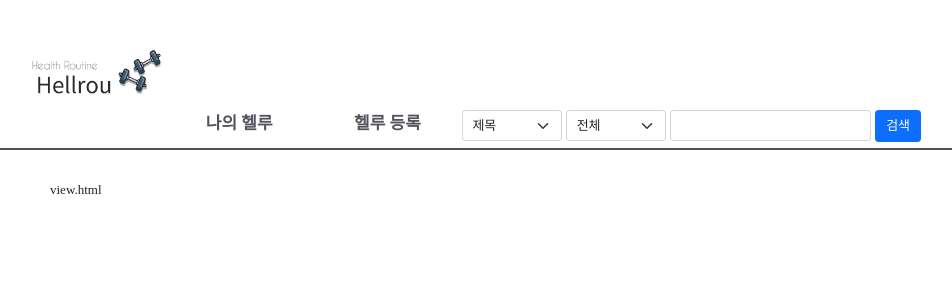
After one commit to MoingXTwice/Hellrou, a Flask app: page /search in a window 1280 px wide. The commit adds this page. Shown: the top 300 px of the page, without its empty margins (20-972 px from the left). Run offline with Flask 2, Linux system fonts and the light colour scheme; data that the repository does not hold is empty; some libraries are stand-ins or nearby versions.

Commit message:
링크 추가, 검색기능 수정

```diff
--- a/app.py
+++ b/app.py
@@ -33,7 +33,7 @@ app.register_blueprint(user_bp, url_prefix='/user')
 def authenticate():
     token_receive = request.cookies.get('mytoken')
     if token_receive:
-        payload = jwt.decode(token_receive, app.secret_key, algorithms=['HS256'])
+        payload = jwt.decode(token_receive, app.secret_key, algorithms=["HS256"])
         g.user_id = payload['id']
         g.auth = True
     else:
@@ -45,18 +45,28 @@ def home():
 
 @app.route('/view_list', methods=['GET'])
 def view_list():
+    post_list = list(db.post.find({'status':True},{'_id': False}))
+    print(post_list)
+    return jsonify({"post_list" : post_list})
+
+@app.route('/search', methods=['GET'])
+def search():
     type = request.args.get('type')
     #cate = request.args.get('cate')
     txt = request.args.get('txt')
+    print(type)
+    print(txt)
+    if type=='title' : #title 검색시 like 조건문
+        print('title')
+        post_list = list(db.post.find({'$and' : [{'title' : {'$regex': txt} },{'status' : True} ]}, {'_id': False}))
+    elif type=='poster_id' : #작성자 검색시 equal 조건문
+        print('poster_id')
+        post_list = list(db.post.find({'$and' : [{'poster_id': txt},{'status' : True} ]}, {'_id': False}))
+    else :
+        post_list = list(db.post.find({'status':True},{'_id': False}))
 
-    if type=='title' : #title 검색시 like 조건문
-        post_list = list(db.post.find({'title' : {'$regex': txt}}, {'_id': False}))
-    elif type=='poster_id' : #작성자 검색시 equal 조건문
-        post_list = list(db.post.find({'poster_id': txt}, {'_id': False}))
-    else :
-        post_list = list(db.post.find({},{'_id': False}))
-
-    return jsonify({"post_list" : post_list})
+    #return jsonify({"post_list" : post_list})
+    return render_template('view.html', post_list=post_list)
 
 if __name__ == '__main__':
     app.run('0.0.0.0', port=5000, debug=True)
--- a/static/css/base.css
+++ b/static/css/base.css
@@ -74,9 +74,8 @@ nav:after {
     font-weight: bold;
 }
 nav .search_box{
-    float: right;
-    width: 456px;
     padding-top: 110px;
+
     margin : 0 30px;
     color : #53535e;
     font-size: 17px;
@@ -112,3 +111,5 @@ nav .login_box .btn{
     font-size: 17px;
     font-weight: bold;
 }
+
+#contents{padding-top : 10px;}
--- a/static/js/base.js
+++ b/static/js/base.js
@@ -1,4 +1,3 @@
-const root_url = "http://localhost:5000/"
 $(document).ready(function () {
     $("nav .search_box button").click(function(){
         let type= $(this).closest(".search_box").find(".type").val()
@@ -8,8 +7,12 @@ $(document).ready(function () {
             alert("작성자로 검색하시려면 검색어를 입력해주세요")
             return
         }
-        let tmp_url = root_url + "view_list?type="+type+"&cate="+cate+"&txt="+txt;
+        let tmp_url = "search?type="+type+"&cate="+cate+"&txt="+txt
+        alert(tmp_url)
+        location.href=tmp_url
+        //go("search?type="+type+"&cate="+cate+"&txt="+txt)
 
+        /*
         $.ajax({
             type: 'GET',
             url: tmp_url,
@@ -21,7 +24,9 @@ $(document).ready(function () {
                     alert("검색 결과가 없습니다")
                     return
                 }
-                $('#contents').empty();
+
+
+                $('body .inner .card_wrap').empty();
                 let a = `
                 <div class="inner">
                     <div class="card_wrap" id="card_wrap">
@@ -46,15 +51,11 @@ $(document).ready(function () {
                             `
                     $('#card_wrap').append(tmp_html)
                 }
+
             }
         })
         //alert(tmp_url);
-
+        */
 
     })
 });
-
-function go(url){
-    let tmp_url= root_url + url
-    location.href=tmp_url
-}
--- a/static/js/main.js
+++ b/static/js/main.js
@@ -10,7 +10,6 @@ function get_all_post(){
         success: function (response) {
             console.log(response)
             let rows = response['post_list']
-
             for (let i = 0; i < rows.length; i++) {
                 let title = rows[i]['title']
                 let desc = rows[i]['desc']
--- a/templates/base.html
+++ b/templates/base.html
@@ -36,8 +36,8 @@
             <div class="img_box">
                 <img src="../static/img/logo.png" style="cursor:pointer;" onclick="location.href=('/');">
             </div>
-            <div class="btn">나의 헬루</div>
-            <div class="btn">헬루 등록</div>
+            <div class="btn" onclick="location.href='/health'">나의 헬루</div>
+            <div class="btn" onclick="location.href='/health/post'">헬루 등록</div>
         </div>
         <div class="search_box">
             <select class="type form-select">
@@ -64,7 +64,9 @@
 
     </div>
 </nav>
+<div id="contents" class="inner">
 {% block contents %}
 {% endblock %}
+</div>
 </body>
 </html>
--- /dev/null
+++ b/templates/view.html
@@ -0,0 +1,16 @@
+{% extends "base.html" %}
+{% block css %}
+    <link rel="stylesheet" type="text/css" href="static/css/main.css?v=time()">
+{% endblock %}
+{% block script %}
+    <script src="static/js/main.js?v=time()">
+
+    </script>
+{% endblock %}
+{% block contents %}
+    <div class="inner">
+        <div class="card_wrap" id="card_wrap">
+            view.html
+        </div>
+    </div>
+{% endblock %}
```
